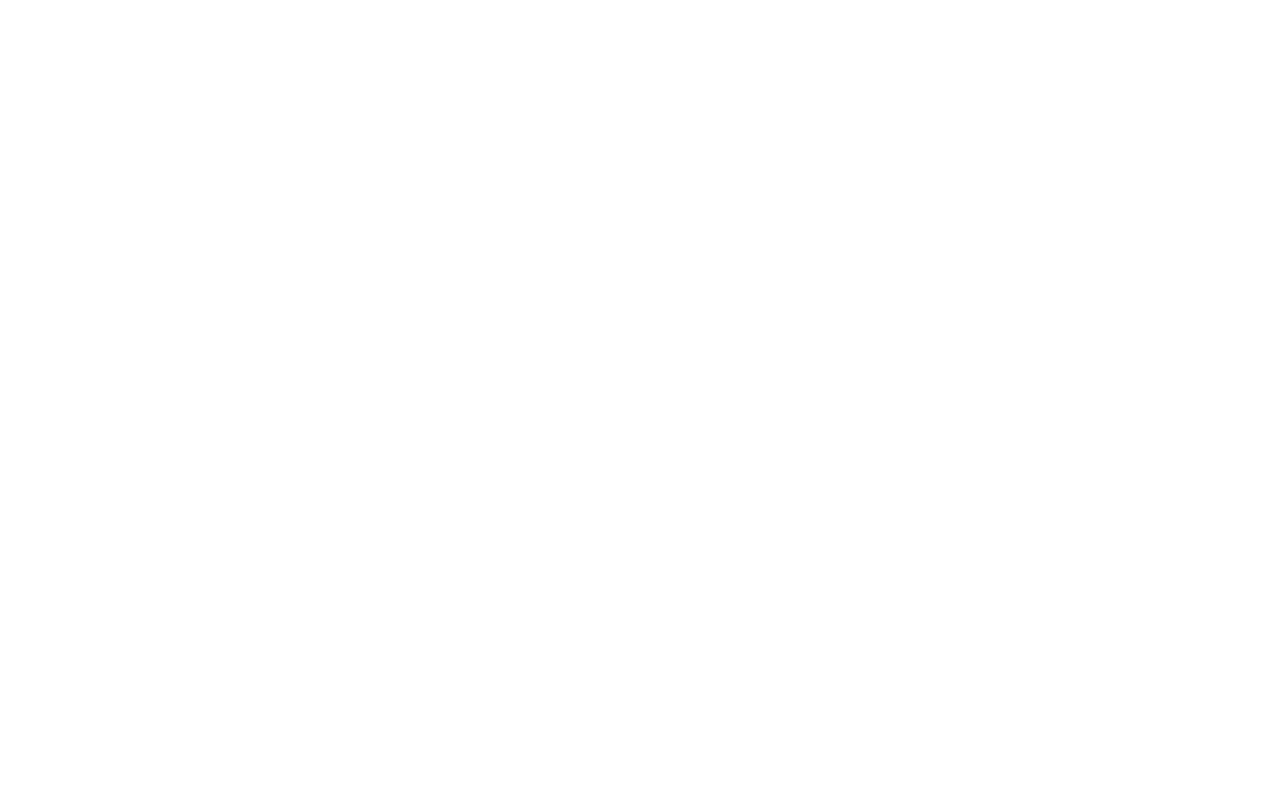
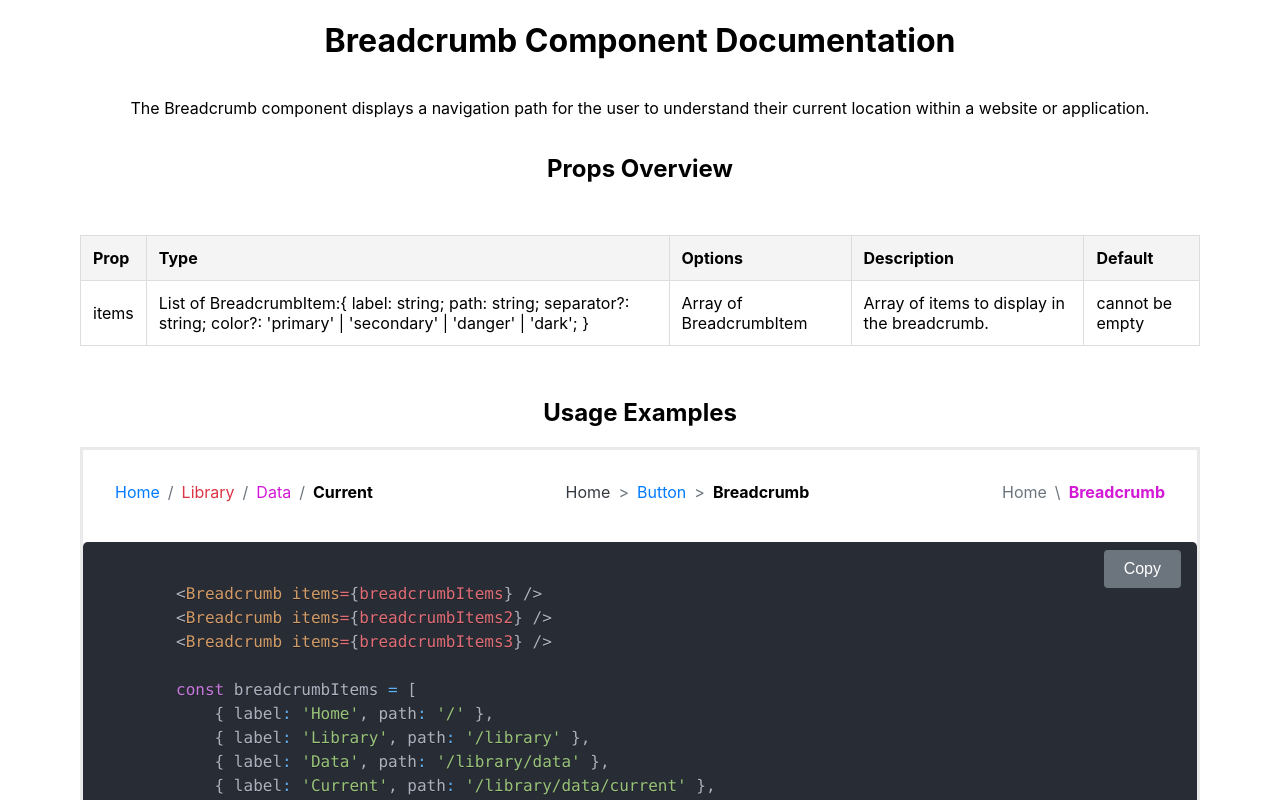
Before and after one commit to alxesv/B3_REACT_ADVANCED, a React (Create React App) app in the folder kenzaza/: page /breadcrumb in a window 1280 px wide. Before the commit this address had no page. Shown: the top 800 px of the page. Built offline with nearby package versions, Linux system fonts and the light colour scheme.

Commit message:
add breadcumb comp

```diff
--- a/kenzaza/src/App.tsx
+++ b/kenzaza/src/App.tsx
@@ -9,6 +9,7 @@
 import SelectPage from './pages/select/SelectPage';
 import TablePage from './pages/table/TablePage';
 import CardPage from './pages/card/CardPage';
+import BreadcrumbPage from './pages/breadcrumb/BreadcrumbPage';
 
 function App() {
   return (
@@ -24,6 +25,7 @@
           <Route path="/select" element={<SelectPage />} />
           <Route path="/table" element={<TablePage />} />
           <Route path='/card' element={<CardPage />} />
+          <Route path='/breadcrumb' element={<BreadcrumbPage />} />
         </Routes>
       </Router>
     </div>
--- /dev/null
+++ b/kenzaza/src/components/organisms/breadcrumb/Breadcrumb.tsx
@@ -0,0 +1,39 @@
+import React from 'react';
+import './breadcrumb.css';
+import { Link } from 'react-router-dom';
+
+interface BreadcrumbProps {
+  items: BreadcrumbItem[];
+}
+
+interface BreadcrumbItem {
+  label: string;
+  path: string;
+  separator?: string;
+  color?: 'primary' | 'secondary' | 'danger' | 'dark';
+}
+
+const Breadcrumb: React.FC<BreadcrumbProps> = ({ items }) => {
+  return (
+    <nav aria-label="breadcrumb">
+      <ol className="breadcrumb">
+        {items.map((item, index) => {
+          const isLast = index === items.length - 1;
+
+          return (
+            <li key={item.path} className={`breadcrumb-item ${isLast ? 'active' : ''}`}>
+              {isLast ? (
+                <span className={item.color ? item.color+'-color' : ''}>{item.label}</span>
+              ) : (
+                <Link className={item.color ? item.color+'-color' : 'base-item-color'} to={item.path}>{item.label}</Link>
+              )}
+              {!isLast && <span className="breadcrumb-separator">{item.separator ? item.separator : '/'}</span>} {/* Separator */}
+            </li>
+          );
+        })}
+      </ol>
+    </nav>
+  );
+};
+
+export default Breadcrumb;
--- /dev/null
+++ b/kenzaza/src/components/organisms/breadcrumb/breadcrumb.css
@@ -0,0 +1,35 @@
+.breadcrumb {
+    list-style: none;
+    display: flex;
+    flex-wrap: wrap;
+    padding: 0;
+    margin: 0;
+}
+
+.breadcrumb-item {
+    display: flex;
+    align-items: center;
+    font-size:1rem;
+}
+
+.breadcrumb-item a {
+    text-decoration: none;
+    transition: color 0.3s ease;
+}
+
+.base-item-color {
+    color: #007bff;
+}
+
+.breadcrumb-item a:hover {
+    color: #0056b3;
+}
+
+.breadcrumb-item.active span {
+    font-weight: bold;
+}
+
+.breadcrumb-separator {
+    margin: 0 8px;
+    color: #6c757d;
+}
--- /dev/null
+++ b/kenzaza/src/pages/breadcrumb/BreadcrumbPage.tsx
@@ -0,0 +1,101 @@
+import React, { useState } from 'react';
+import Breadcrumb from '../../components/organisms/breadcrumb/Breadcrumb';
+import Table from '../../components/organisms/table/Table';
+import Button from '../../components/atoms/button/Button';
+import { Prism as SyntaxHighlighter } from 'react-syntax-highlighter';
+import { oneDark } from 'react-syntax-highlighter/dist/esm/styles/prism';
+import { DataProp } from '../../interface/TableInterface';
+import { columnsProp } from '../../model/ColumnDemo';
+
+const BreadcrumbPage: React.FC = () => {
+    const [copySuccess, setCopySuccess] = useState('Copy');
+
+    const breadcrumbItems = [
+        { label: 'Home', path: '/' },
+        { label: 'Library', path: '/library', color: "danger" as "danger"  },
+        { label: 'Data', path: '/library/data', color: "primary" as "primary" },
+        { label: 'Current', path: '/library/data/current' },
+    ];
+
+    const breadcrumbItems2 = [
+        { label: 'Home', path: '/', separator: '>', color: "dark" as "dark" },
+        { label: 'Button', path: '/button', separator: '>' },
+        { label: 'Breadcrumb', path: '/button/breadcrumb' },
+    ];
+
+    const breadcrumbItems3 = [
+        { label: 'Home', path: '/', separator: '\\', color: "secondary" as "secondary" },
+        { label: 'Breadcrumb', path: '/button/breadcrumb', color: "primary" as "primary" },
+    ];
+
+    const codeString = `
+        <Breadcrumb items={breadcrumbItems} />
+        <Breadcrumb items={breadcrumbItems2} />
+        <Breadcrumb items={breadcrumbItems3} />
+
+        const breadcrumbItems = [
+            { label: 'Home', path: '/' },
+            { label: 'Library', path: '/library' },
+            { label: 'Data', path: '/library/data' },
+            { label: 'Current', path: '/library/data/current' },
+        ];
+
+        const breadcrumbItems2 = [
+            { label: 'Home', path: '/', separator: '>' },
+            { label: 'Button', path: '/button', separator: '>' },
+            { label: 'Breadcrumb', path: '/button/breadcrumb' },
+        ];
+
+        const breadcrumbItems3 = [
+            { label: 'Home', path: '/', separator: '\\' },
+            { label: 'Breadcrumb', path: '/button/breadcrumb' },
+        ];
+  `;
+
+    const breadcrumbItem = `
+    List of BreadcrumbItem:{
+        label: string;
+        path: string;
+        separator?: string;
+        color?: 'primary' | 'secondary' | 'danger' | 'dark';
+    }`
+
+    const data: DataProp[] = [
+        { prop: 'items', options: 'Array of BreadcrumbItem', description: 'Array of items to display in the breadcrumb.', default: 'cannot be empty', type: breadcrumbItem },
+    ];
+
+    const changeCopySuccess = () => {
+        setCopySuccess('Copied!')
+        setTimeout(() => setCopySuccess('Copy'), 3000);
+    };
+
+
+    return (
+        <div className='page-container'>
+            <h1>Breadcrumb Component Documentation</h1>
+            <p>The Breadcrumb component displays a navigation path for the user to understand their current location within a website or application.</p>
+            <h2>Props Overview</h2>
+            <Table
+                columns={columnsProp}
+                data={data}
+                type='secondary'
+            />
+            <h2>Usage Examples</h2>
+            <div className='example-code-block'>
+                <div className='example-block'>
+                    <Breadcrumb items={breadcrumbItems} />
+                    <Breadcrumb items={breadcrumbItems2} />
+                    <Breadcrumb items={breadcrumbItems3} />
+                </div>
+                <div className='example-code'>
+                    <Button type="secondary" cssClass='copy-button' textToCopy={codeString} onClickCopy={changeCopySuccess}>{copySuccess}</Button>
+                    <SyntaxHighlighter language="tsx" style={oneDark}>
+                        {codeString}
+                    </SyntaxHighlighter>
+                </div>
+            </div>
+        </div>
+    );
+};
+
+export default BreadcrumbPage;
```
Also changed, not shown: 1 other file (tests, documents, lock files or other folders).
